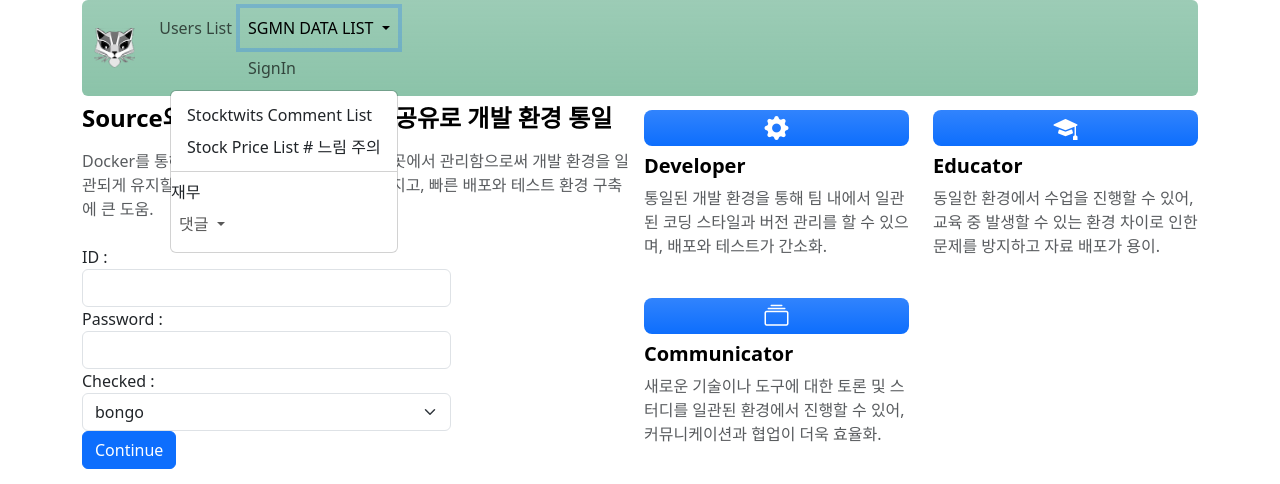
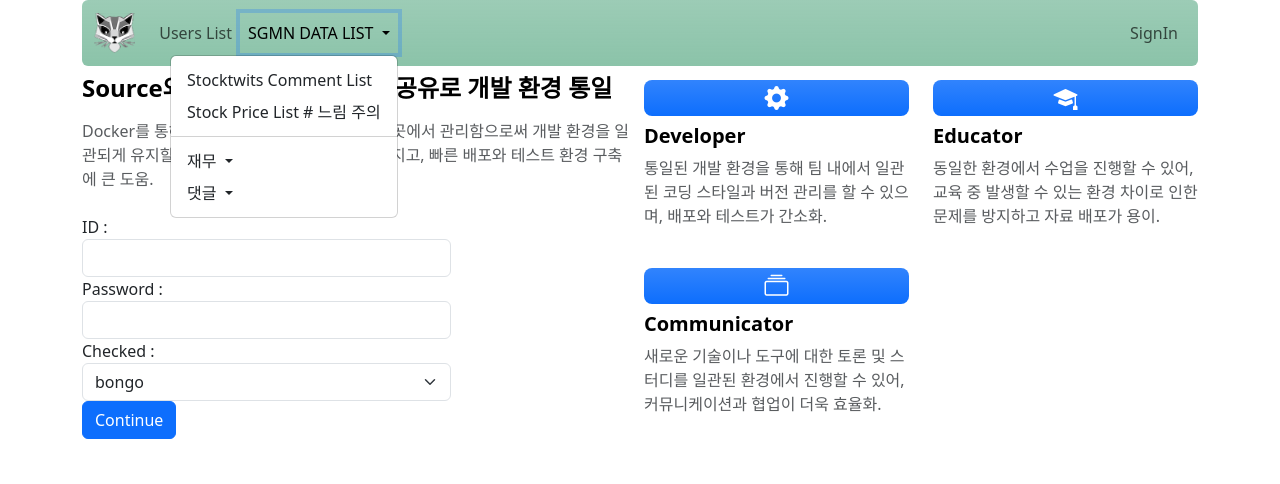
Before and after one commit to jwyzfe/FirstProject_web, a FastAPI app: page /mains/home in a window 1280 px wide, after a click on "SGMN DATA LIST". Shown: the top 484 px of the page. Run offline with FastAPI, Linux system fonts and the light colour scheme; parts of the project's set-up code (start-up, migrations or seed data) failed here and were passed over.

Commit message:
feat : fix

```diff
--- a/app/templates/templates/main_template.html
+++ b/app/templates/templates/main_template.html
@@ -80,9 +80,13 @@
                                 <li><a class="dropdown-item" href="/stockprice/list">Stock Price List # 느림 주의 </a></li>
                                 <li>
                                     <hr class="dropdown-divider">
+                                </li>
+                                <li class="nav-item dropdown">
+                                    <a class="dropdown-item dropdown-toggle" href="#" id="navbarDropdownFinance"
+                                        role="button" data-bs-toggle="dropdown" aria-expanded="false">
                                         재무
                                     </a>
-                            <ul class="dropdown-menu dropdown-menu-end" aria-labelledby="navbarDropdownAdmin">
+                                    <ul class="dropdown-menu dropdown-menu-end" aria-labelledby="navbarDropdownFinance">
                                         <li class="nav-item">
                                             <a class="dropdown-item" href="/dartAPI/list">기업명</a>
                                         </li>
@@ -91,16 +95,18 @@
                                     </ul>
                                 </li>
                                 <li class="nav-item dropdown">
-                            <a class="nav-link menu-item dropdown-toggle" href="#" id="navbarDropdownAdmin"
+                                    <a class="dropdown-item dropdown-toggle" href="#" id="navbarDropdownComments"
                                         role="button" data-bs-toggle="dropdown" aria-expanded="false">
                                         댓글
                                     </a>
-                            <ul class="dropdown-menu dropdown-menu-end" aria-labelledby="navbarDropdownAdmin">
+                                    <ul class="dropdown-menu dropdown-menu-end" aria-labelledby="navbarDropdownComments">
                                         <li class="nav-item">
-                                    <a class="dropdown-item" href="/dartAPI/list">I</I></a>
+                                            <a class="dropdown-item" href="/dartAPI/list">I</a>
                                         </li>
                                         <li><a class="dropdown-item" href="/dartAPI/list">AM</a></li>
                                         <li><a class="dropdown-item" href="/dartAPI/list">YOURENERGY</a></li>
+                                    </ul>
+                                </li>
                             </ul>
                         </li>
                     </ul>
```
Lines whose indentation alone changed are shown as unchanged.
